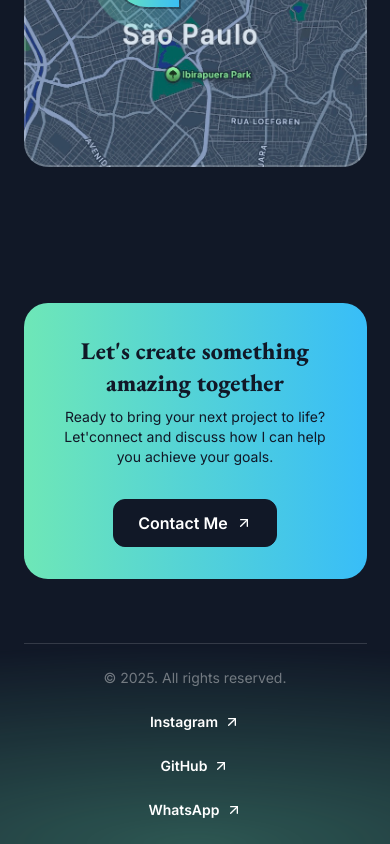
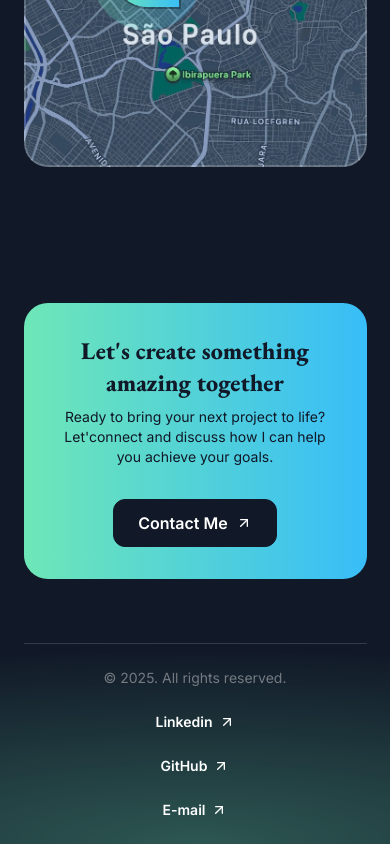
Before and after one commit to GiovannaFalcon/giovanna-dev-portfolio, a Next.js app: page / in a window 390 px wide. Shown: the part 4522-5366 px from the top of the page. Built offline with nearby package versions, Linux system fonts and the light colour scheme.

Commit message:
Atualizações

```diff
--- a/src/sections/About.tsx
+++ b/src/sections/About.tsx
@@ -91,7 +91,7 @@ const hobbies = [
 export const AboutSection = () => {
   const constraintRef = useRef(null);
   return (
-    <section className="py-20">
+    <section className="py-20" id="about">
       <div className="container">
         <SectionHeader
           eyebrow="About Me"
--- a/src/sections/Contact.tsx
+++ b/src/sections/Contact.tsx
@@ -2,7 +2,7 @@ import ArrowupRightIcon from "@/assets/icons/arrow-up-right.svg";
 
 export const ContactSection = () => {
   return (
-    <section className="py-16 pt-14">
+    <section className="py-16 pt-14" id="contact">
       <div className="container">
         <div className="bg-gradient-to-r from-emerald-300 to-sky-400 text-gray-900 py-8 px-10 rounded-3xl text-center md:text-left">
           <div className="flex flex-col md:flex-row gap-8 items-center md:gap-16">
--- a/src/sections/Footer.tsx
+++ b/src/sections/Footer.tsx
@@ -2,16 +2,16 @@ import ArrowUpRightIcon from "@/assets/icons/arrow-up-right.svg";
 
 const footerLinks = [
   {
-    title: "Instagram",
-    href: "#",
+    title: "Linkedin",
+    href: "https://www.linkedin.com/in/giovanna-f-659600377/",
   },
   {
     title: "GitHub",
-    href: "#",
+    href: "https://github.com/GiovannaFalcon",
   },
   {
-    title: "WhatsApp",
-    href: "#",
+    title: "E-mail",
+    href: "giovannafalcon.dev@gmail.com",
   },
 ];
 
--- a/src/sections/Header.tsx
+++ b/src/sections/Header.tsx
@@ -2,10 +2,10 @@ export const Header = () => {
   return (
     <div className="flex justify-center items-center fixed top-3 w-full z-10 ">
       <nav className="flex gap-1 p-0.5 border border-white/15 rounded-full  bg-neutral-900/10 backdrop-blur">
-        <a href="#" className="nav-item">Home</a>
-        <a href="#" className="nav-item">Projects</a>
-        <a href="#" className="nav-item">About</a>
-        <a href="#" className="nav-item bg-white text-gray-900 hover:bg-white/70 hover:text-gray-900">Contact</a>
+        <a href="#home" className="nav-item">Home</a>
+        <a href="#projects" className="nav-item">Projects</a>
+        <a href="#about" className="nav-item">About</a>
+        <a href="#contact" className="nav-item bg-white text-gray-900 hover:bg-white/70 hover:text-gray-900">Contact</a>
       </nav>
     </div>
   );
--- a/src/sections/Hero.tsx
+++ b/src/sections/Hero.tsx
@@ -8,7 +8,7 @@ import { HeroOrbit } from "@/components/HeroOrbit";
 
 export const HeroSection = () => {
   return (
-    <section className="py-32 md:py-48 lg:py-60 relative z-0 overflow-x-clip">
+    <section className="py-32 md:py-48 lg:py-60 relative z-0 overflow-x-clip" id="home">
       <div className="absolute inset-0 [mask-image:linear-gradient(to_bottom,transparent,black_10%,black_70%,transparent)]">
         <div
           className="absolute inset-0 -z-30 opacity-5"
--- a/src/sections/Projects.tsx
+++ b/src/sections/Projects.tsx
@@ -47,7 +47,7 @@ const portfolioProjects = [
 
 export const ProjectsSection = () => {
   return (
-    <section className="pb-16 lg:py-24">
+    <section className="pb-16 lg:py-24" id="projects">
       <div className="container">
         <div className="flex justify-center">
           <p className="uppercase font-semibold tracking-widest bg-gradient-to-r from-emerald-300 to-sky-400 text-center bg-clip-text text-transparent">
```
